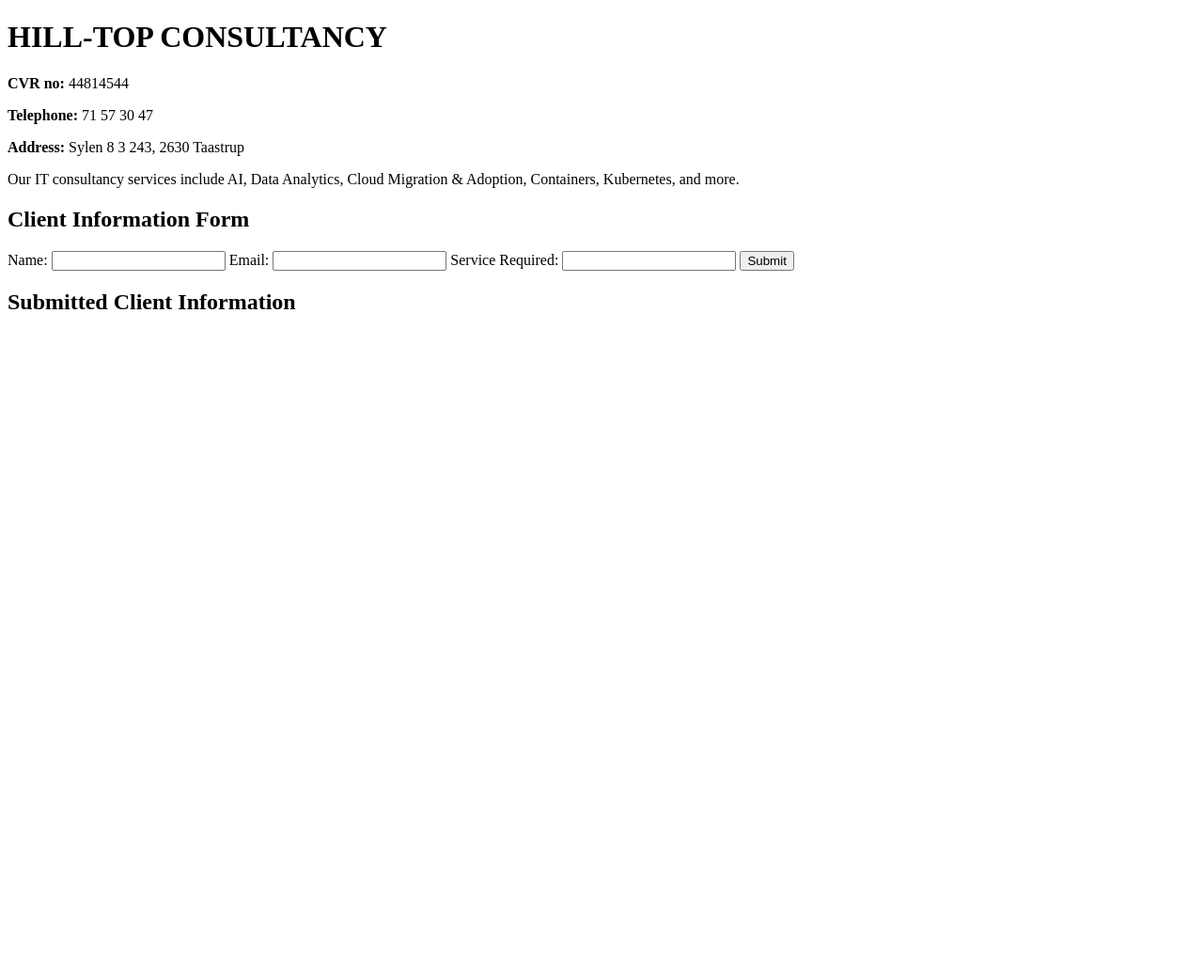
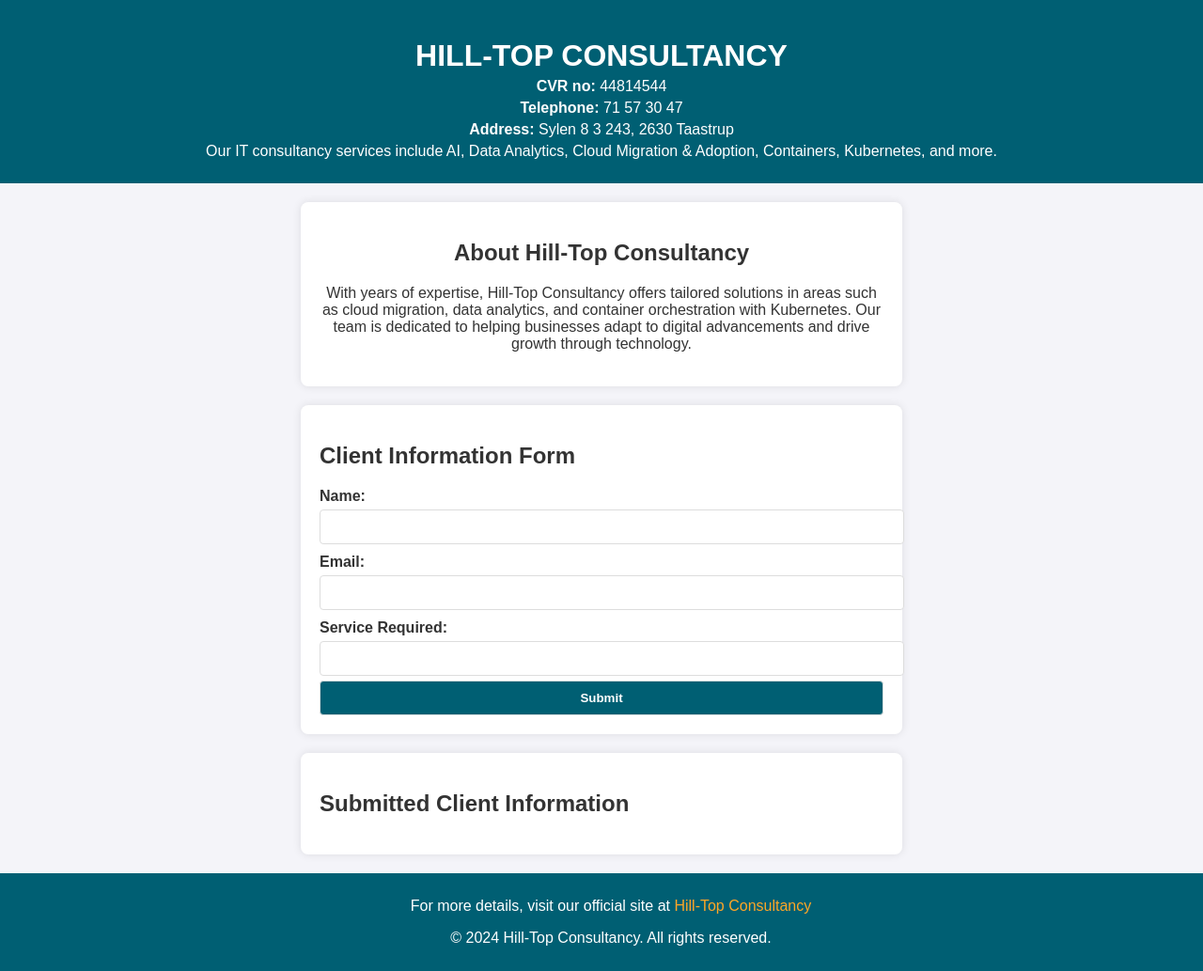
Before and after one commit to HILL-TOPCONSULTANCY/hilltop3tierwebapp, a plain HTML site: page frontend/index.html in a window 1280 px wide. Shown: the whole page at 94% size. Before the commit the page ends 800 px from the top, so only its background shows below. Drawn offline with Linux system fonts and the light colour scheme; no server answers.

Commit message:
updated submit button

```diff
--- a/frontend/app.js
+++ b/frontend/app.js
@@ -1,5 +1,5 @@
-// Set the API endpoint URL (replace with your backend endpoint if different)
-const apiUrl = 'http://localhost:8080/api';  // Replace with actual backend URL if needed
+// API endpoint (adjust if needed)
+const apiUrl = 'http://13.60.82.187:8080/api';  // Replace <your-ec2-public-ip> with the instance's public IP
 
 // Form submission event handler
 document.getElementById('clientForm').addEventListener('submit', async (e) => {
@@ -10,7 +10,6 @@ document.getElementById('clientForm').addEventListener('submit', async (e) => {
   const service = document.getElementById('service').value;
 
   try {
-    // Send data to the backend
     const response = await fetch(`${apiUrl}/submit`, {
       method: 'POST',
       headers: { 'Content-Type': 'application/json' },
@@ -18,10 +17,8 @@ document.getElementById('clientForm').addEventListener('submit', async (e) => {
     });
 
     if (response.ok) {
-      // Clear the form
       document.getElementById('clientForm').reset();
-      // Refresh client data
-      fetchClientData();
+      fetchClientData(); // Refresh data display after submission
     } else {
       console.error('Failed to submit data');
     }
@@ -30,16 +27,15 @@ document.getElementById('clientForm').addEventListener('submit', async (e) => {
   }
 });
 
-// Function to fetch and display client data in real-time
+// Function to fetch and display client data
 async function fetchClientData() {
   try {
     const response = await fetch(`${apiUrl}/fetch`);
     if (response.ok) {
       const data = await response.json();
       const clientDataDiv = document.getElementById('clientData');
-      clientDataDiv.innerHTML = '';  // Clear current data
+      clientDataDiv.innerHTML = '';  // Clear current display
 
-      // Display each client entry
       data.forEach((client) => {
         const clientDiv = document.createElement('div');
         clientDiv.classList.add('client-item');
--- a/frontend/index.html
+++ b/frontend/index.html
@@ -4,20 +4,26 @@
   <meta charset="UTF-8">
   <meta name="viewport" content="width=device-width, initial-scale=1.0">
   <title>Hill-Top Consultancy</title>
-  <link rel="stylesheet" href="styles.css">
+  <link rel="stylesheet" href="style.css">
 </head>
 <body>
   <!-- Company Information Header -->
   <header>
-    <h1><strong>HILL-TOP CONSULTANCY</strong></h1>
+    <h1>HILL-TOP CONSULTANCY</h1>
     <p><strong>CVR no:</strong> 44814544</p>
     <p><strong>Telephone:</strong> 71 57 30 47</p>
     <p><strong>Address:</strong> Sylen 8 3 243, 2630 Taastrup</p>
     <p>Our IT consultancy services include AI, Data Analytics, Cloud Migration & Adoption, Containers, Kubernetes, and more.</p>
   </header>
 
+  <!-- Additional Information Section -->
+  <section class="about">
+    <h2>About Hill-Top Consultancy</h2>
+    <p>With years of expertise, Hill-Top Consultancy offers tailored solutions in areas such as cloud migration, data analytics, and container orchestration with Kubernetes. Our team is dedicated to helping businesses adapt to digital advancements and drive growth through technology.</p>
+  </section>
+
   <!-- Form Section -->
-  <section>
+  <section class="form-section">
     <h2>Client Information Form</h2>
     <form id="clientForm">
       <label for="name">Name:</label>
@@ -34,13 +40,19 @@
   </section>
 
   <!-- Display Section for Real-Time Updates -->
-  <section>
+  <section class="display-section">
     <h2>Submitted Client Information</h2>
     <div id="clientData">
       <!-- Data will be dynamically added here -->
     </div>
   </section>
 
+  <!-- Footer Section -->
+  <footer>
+    <p>For more details, visit our official site at <a href="https://htconsult.dk/" target="_blank">Hill-Top Consultancy</a></p>
+    <p>&copy; 2024 Hill-Top Consultancy. All rights reserved.</p>
+  </footer>
+
   <script src="app.js"></script>
 </body>
 </html>
--- a/frontend/style.css
+++ b/frontend/style.css
@@ -1,12 +1,13 @@
-/* Basic reset and styling */
+/* General styling */
 body {
   font-family: Arial, sans-serif;
+  color: #333;
   margin: 0;
   padding: 0;
   background-color: #f4f4f9;
-    color: #333;
 }
 
+/* Header styling */
 header {
   background-color: #005f73;
   color: white;
@@ -15,13 +16,15 @@ body {
 }
 
 header h1 {
-    margin-bottom: 0;
+  font-size: 2em;
+  margin-bottom: 5px;
 }
 
 header p {
   margin: 5px 0;
 }
 
+/* Section styling */
 section {
   padding: 20px;
   margin: 20px auto;
@@ -31,12 +34,18 @@ body {
   box-shadow: 0 0 10px rgba(0, 0, 0, 0.1);
 }
 
-  form label {
+.about {
+  text-align: center;
+}
+
+/* Form styling */
+.form-section label {
   display: block;
   margin-top: 10px;
+  font-weight: bold;
 }
 
-  form input, form button {
+.form-section input, .form-section button {
   width: 100%;
   padding: 10px;
   margin-top: 5px;
@@ -44,18 +53,19 @@ body {
   border-radius: 4px;
 }
 
-  form button {
+.form-section button {
   background-color: #005f73;
   color: white;
   cursor: pointer;
   font-weight: bold;
 }
 
-  form button:hover {
+.form-section button:hover {
   background-color: #0a9396;
 }
 
-  #clientData {
+/* Submitted client information */
+.display-section #clientData {
   margin-top: 20px;
 }
 
@@ -63,3 +73,22 @@ body {
   border-bottom: 1px solid #ddd;
   padding: 10px 0;
 }
+
+/* Footer styling */
+footer {
+  text-align: center;
+  padding: 10px;
+  background-color: #005f73;
+  color: white;
+  position: relative;
+  bottom: 0;
+  width: 100%;
+}
+
+footer a {
+  color: #ffa726;
+  text-decoration: none;
+}
+footer a:hover {
+  text-decoration: underline;
+}
```
Lines whose indentation alone changed are shown as unchanged.
